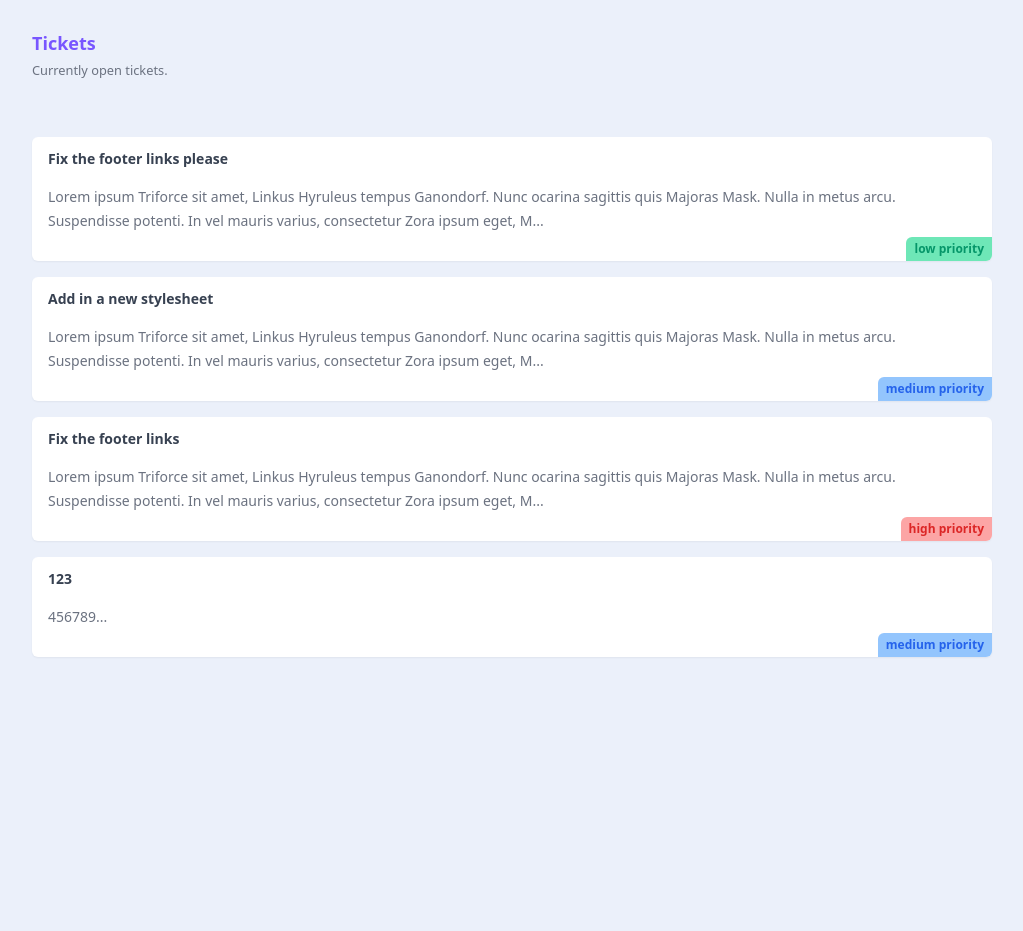
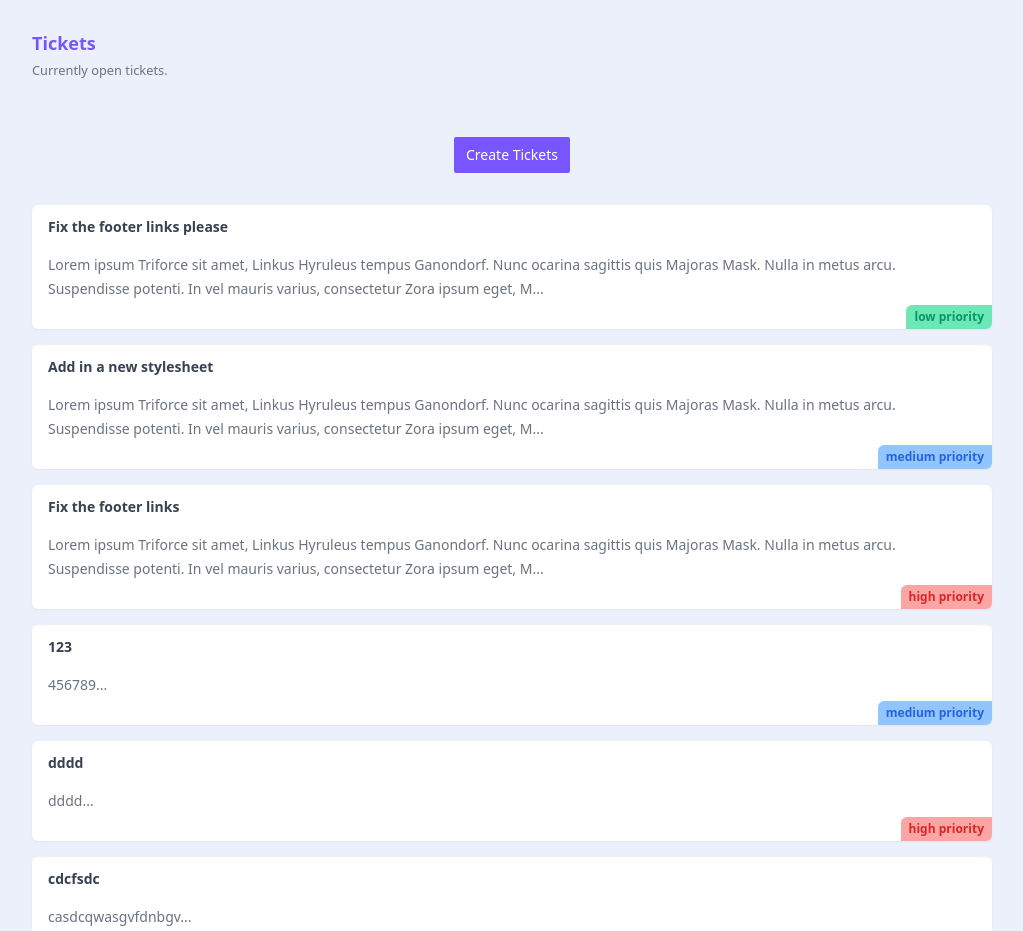
Before and after one commit to Rachel-lcy/nextjs-website, a Next.js app: page /tickets in a window 1280 px wide. Shown: the part 120-1051 px from the top of the page, without its empty margins (128-1151 px from the left). Before the commit the page ends 825 px from the top, so only its background shows below. Built offline with nearby package versions, Linux system fonts and the light colour scheme; data requests are answered from the project's data file.

Commit message:
building the app

```diff
--- a/_data/db.json
+++ b/_data/db.json
@@ -27,6 +27,20 @@
       "body": "456789",
       "priority": "medium",
       "user_email": "hurui.lcy@gmail.com"
+    },
+    {
+      "id": "6e45",
+      "title": "dddd",
+      "body": "dddd",
+      "priority": "high",
+      "user_email": "hurui.lcy@gmail.com"
+    },
+    {
+      "id": "7ef0",
+      "title": "cdcfsdc",
+      "body": "casdcqwasgvfdnbgv",
+      "priority": "low",
+      "user_email": "hurui.lcy@gmail.com"
     }
   ]
 }
--- a/app/tickets/TicketList.jsx
+++ b/app/tickets/TicketList.jsx
@@ -4,7 +4,7 @@ import Link from "next/link"
 
 async function getTickets(){
   //imitate delay
-  await new Promise(resolve => setTimeout(resolve,3000))
+  // await new Promise(resolve => setTimeout(resolve,3000))
   const res = await fetch('http://localhost:4000/tickets',{
     next:{
       revalidate: 0// use 0 to opt out of using cache
--- a/app/tickets/create/CreateFrom.jsx
+++ b/app/tickets/create/CreateForm.jsx
@@ -3,7 +3,7 @@
 import { useRouter } from "next/navigation";
 import { useState } from "react";
 
-export default function CreateFrom() {
+export default function CreateForm() {
   const router = useRouter();
 
   const [title,setTitle] =useState('')
--- a/app/tickets/create/page.jsx
+++ b/app/tickets/create/page.jsx
@@ -1,11 +1,10 @@
-import CreateFrom from "./CreateFrom"
+import CreateForm from "./CreateForm"
 
 export default function CreateTicket() {
   return (
     <main>
-
       <h2 className="text-primary text-center">Add a new Ticket</h2>
-      <CreateFrom />
+      <CreateForm />
     </main>
   )
 }
--- a/app/tickets/page.jsx
+++ b/app/tickets/page.jsx
@@ -1,6 +1,7 @@
 import { Suspense } from "react";
 import TicketList from "./TicketList";
 import Loading from "../loading";
+import Link from "next/link";
 
 export default function Tickets() {
   return (
@@ -12,6 +13,12 @@ export default function Tickets() {
         </div>
       </nav>
 
+      <div className="flex justify-center my-8">
+        <Link href="/tickets/create">
+          <button className="btn-primary">Create Tickets</button>
+        </Link>
+      </div>
+
       <Suspense fallback = {<Loading />}>
         <TicketList />
       </Suspense>
```
